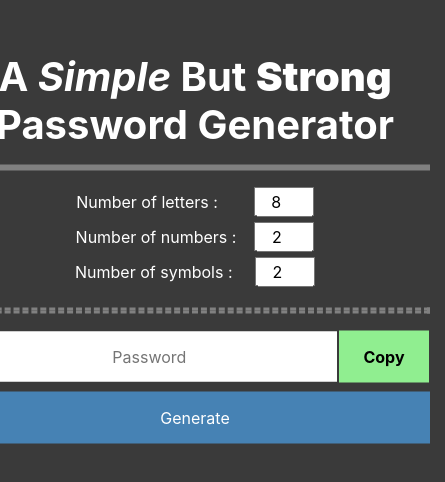
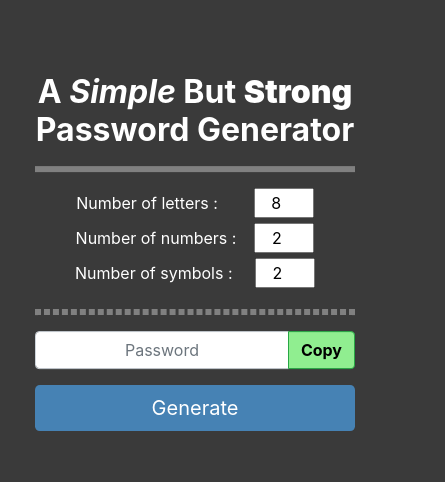
Before and after one commit to aresKoliadimas/pass-generator, an Angular app: page / in a window 390 px wide. Shown: the part 170-652 px from the top of the page, 445 px wide, since content can reach past the window. Built offline with nearby package versions, Linux system fonts and the light colour scheme.

Commit message:
add bootstrap buttons and adjusted the width for phones

```diff
--- a/src/app/app.component.css
+++ b/src/app/app.component.css
@@ -1,4 +1,4 @@
-h1,
+h2,
 label {
   color: white;
 }
@@ -16,35 +16,18 @@ label {
   text-align: center;
 }
 
-.pass {
-  width: 80%;
-  padding: 12px 20px;
-  margin: 1px;
-  display: inline-block;
-  border: 1px solid white;
-  box-sizing: border-box;
+.form-control {
   text-align: center;
 }
 
-.generate {
+.btn-primary {
   background-color: steelblue;
-  color: white;
-  padding: 14px 20px;
-  margin: 8px 0;
   border: none;
-  cursor: pointer;
-  width: 100%;
 }
 
-.copy {
-  text-align: center;
+.btn-success {
   background-color: lightgreen;
   color: black;
-  padding: 14px 20px;
-  margin: 1px;
-  border: none;
-  cursor: pointer;
-  width: 19%;
 }
 
 button:hover {
@@ -54,7 +37,7 @@ button:hover {
 .container {
   text-align: center;
   position: absolute;
-  width: 500px;
+  width: 350px;
   top: 50%;
   left: 50%;
   margin-right: -50%;
--- a/src/app/app.component.html
+++ b/src/app/app.component.html
@@ -1,7 +1,8 @@
+<div class="col-xs">
   <div class="container">
-  <h1>
+    <h2>
       <b>A <i>Simple</i> But <b>Strong</b> Password Generator</b>
-  </h1>
+    </h2>
     <hr class="line1" />
     <div>
       <label
@@ -14,10 +15,23 @@
       <input type="number" class="in" [value]="nrSymbols" #symbolsInput />
       <hr class="line2" />
     </div>
-  <input class="pass" placeholder="Password" [value]="password" />
-  <button class="copy" (click)="onCopy()"><b>Copy</b></button>
+    <div class="input-group mb-3">
+      <input
+        type="text"
+        class="form-control"
+        placeholder="Password"
+        aria-label="Password"
+        aria-describedby="basic-addon2"
+        [value]="password"
+      />
+      <div class="input-group-append">
+        <button class="btn btn-success" type="button" (click)="onCopy()">
+          <b>Copy</b>
+        </button>
+      </div>
+    </div>
     <button
-    class="generate"
+      class="btn btn-primary btn-lg btn-block"
       (click)="
         generatePassword(
           lettersInput.value,
@@ -29,3 +43,4 @@
       Generate
     </button>
   </div>
+</div>
```
Lines whose indentation alone changed are shown as unchanged.
